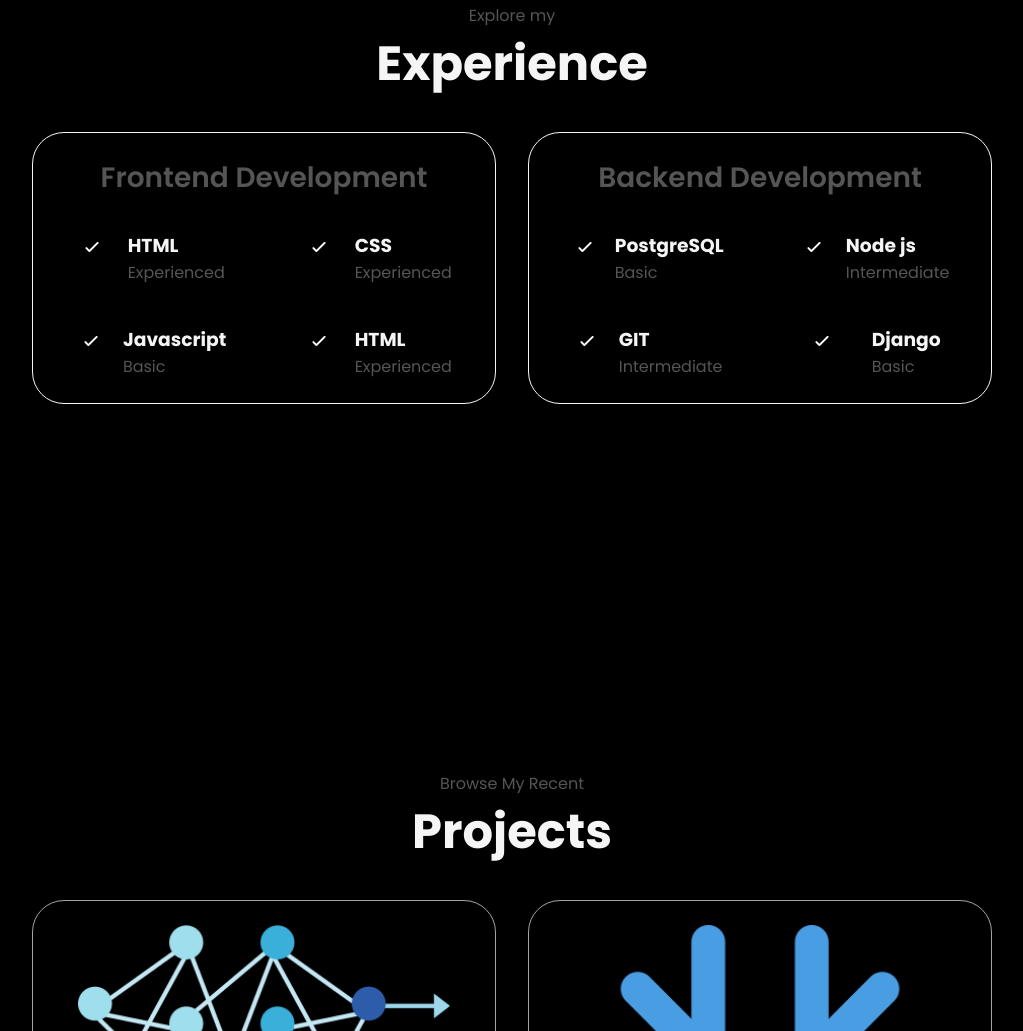
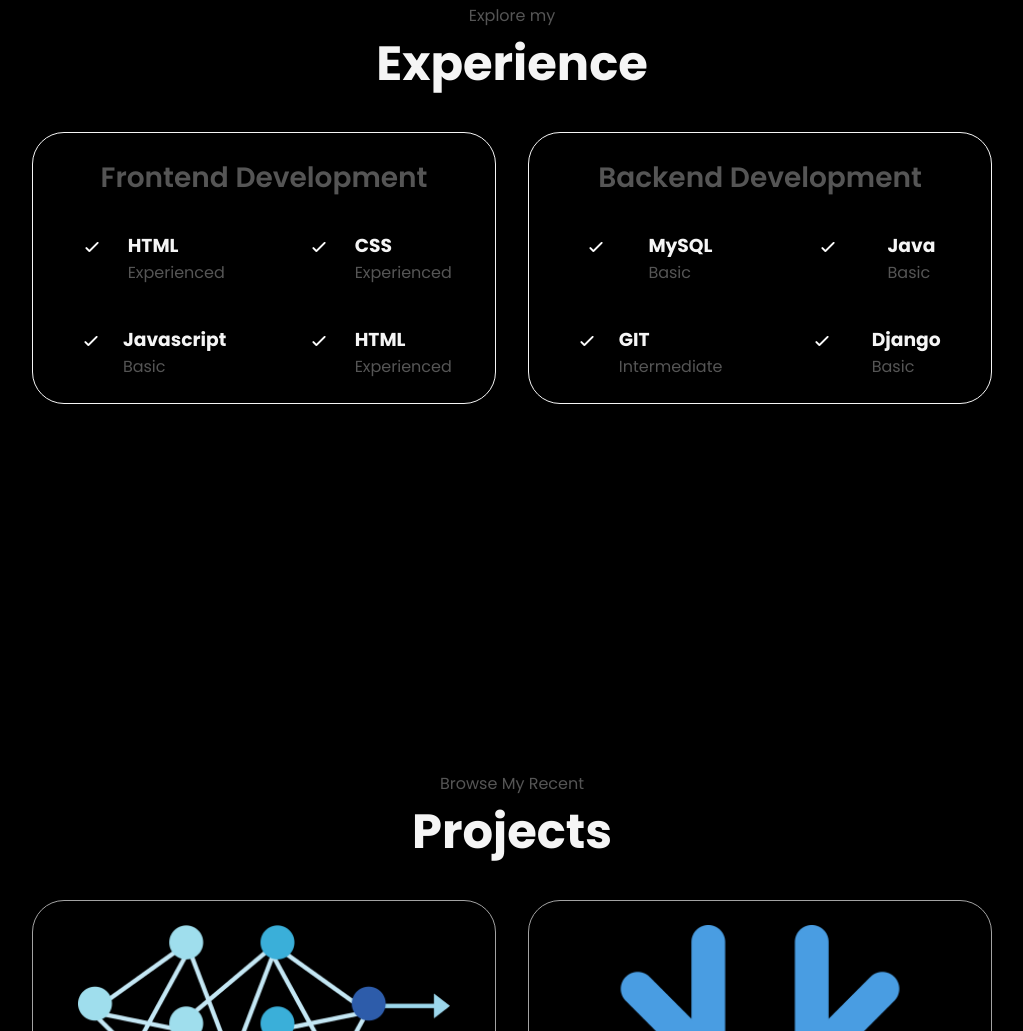
Before and after one commit to Oloow22/portfolio, a plain HTML site: page index.html in a window 1280 px wide. Shown: the part 1693-2724 px from the top of the page, without its empty margins (128-1151 px from the left). Drawn offline with Linux system fonts and the light colour scheme.

Commit message:
Minor changes

```diff
--- a/index.html
+++ b/index.html
@@ -152,7 +152,7 @@
                         <article>
                             <img src="assets/checkmark.png" alt="Experience icon" class="icon">
                             <div>
-                                <h3>PostgreSQL</h3>
+                                <h3>MySQL</h3>
                                 <P>Basic</P>
                             </div>
                         </article>
@@ -160,8 +160,8 @@
                         <article>
                             <img src="assets/checkmark.png" alt="Experience icon" class="icon">
                             <div>
-                                <h3>Node js</h3>
-                                <P>Intermediate</P>
+                                <h3>Java</h3>
+                                <P>Basic</P>
                             </div>
                         </article>
 
```
